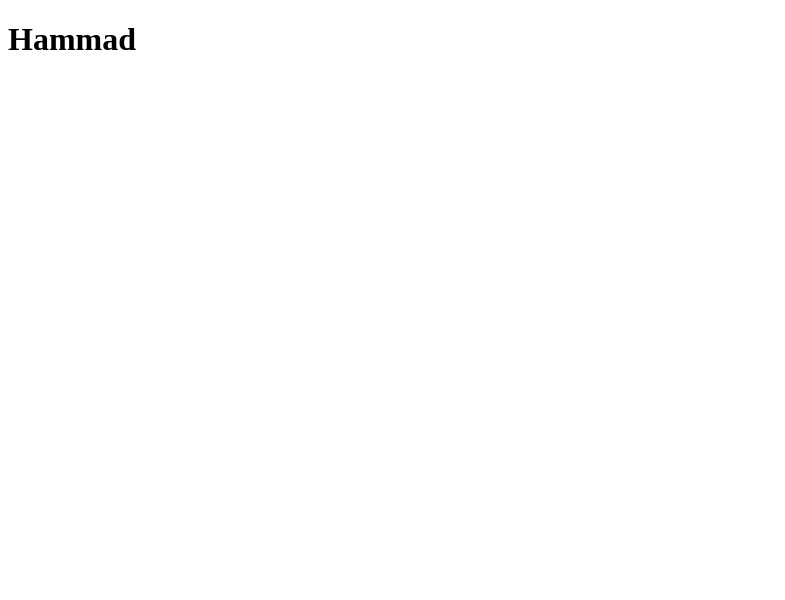
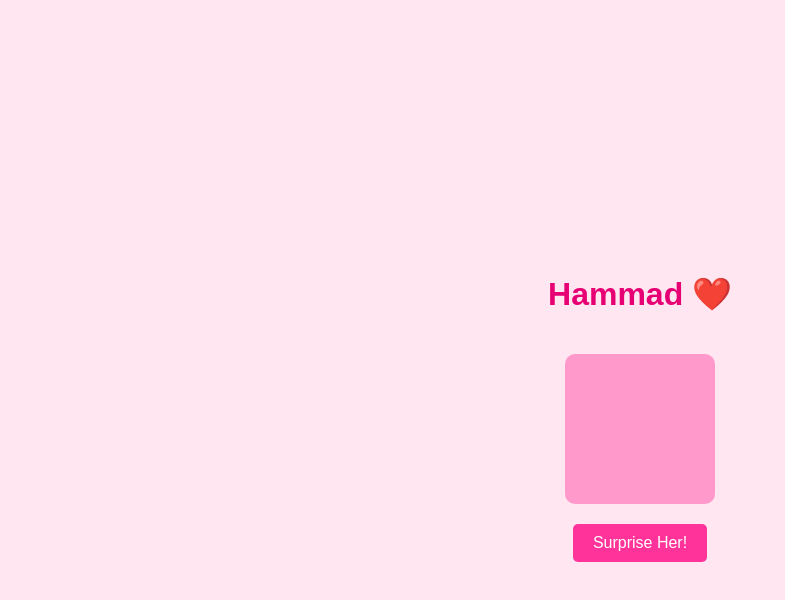
Before and after one commit to Hammadmghl/Demo, a plain HTML site: page index.html in a window 1280 px wide. Shown: the whole page, without its empty margins (0-785 px from the left). Drawn offline with Linux system fonts and the light colour scheme.

Commit message:
new code

```diff
--- a/index.html
+++ b/index.html
@@ -1,11 +1,87 @@
 <!DOCTYPE html>
 <html lang="en">
 <head>
-    <meta charset="UTF-8">
-    <meta name="viewport" content="width=device-width, initial-scale=1.0">
-    <title>Document</title>
+  <meta charset="UTF-8" />
+  <meta name="viewport" content="width=device-width, initial-scale=1.0"/>
+  <title>Heart Surprise</title>
+  <style>
+    body {
+      display: flex;
+      flex-direction: column;
+      align-items: center;
+      justify-content: center;
+      height: 100vh;
+      background-color: #ffe6f0;
+      font-family: Arial, sans-serif;
+    }
+
+    h1 {
+      color: #e60073;
+    }
+
+    #box {
+      width: 150px;
+      height: 150px;
+      background-color: #ff99cc;
+      border-radius: 10px;
+      position: relative;
+      margin: 20px 0;
+    }
+
+    .heart {
+      position: absolute;
+      color: #ff0066;
+      font-size: 24px;
+      animation: floatUp 2s ease-out forwards;
+    }
+
+    @keyframes floatUp {
+      0% {
+        bottom: 0;
+        opacity: 1;
+        transform: scale(1) rotate(0deg);
+      }
+      100% {
+        bottom: 150px;
+        opacity: 0;
+        transform: scale(1.5) rotate(360deg);
+      }
+    }
+
+    button {
+      padding: 10px 20px;
+      background-color: #ff3399;
+      border: none;
+      border-radius: 5px;
+      color: white;
+      font-size: 16px;
+      cursor: pointer;
+    }
+
+    button:hover {
+      background-color: #e60073;
+    }
+  </style>
 </head>
 <body>
-    <h1>Hammad</h1>
+  <h1>Hammad ❤️</h1>
+  <div id="box"></div>
+  <button onclick="showHeart()">Surprise Her!</button>
+
+  <script>
+    function showHeart() {
+      const box = document.getElementById("box");
+      const heart = document.createElement("div");
+      heart.className = "heart";
+      heart.style.left = Math.random() * 120 + "px";
+      heart.innerHTML = "❤️";
+
+      box.appendChild(heart);
+
+      setTimeout(() => {
+        heart.remove();
+      }, 2000);
+    }
+  </script>
 </body>
 </html>
```
